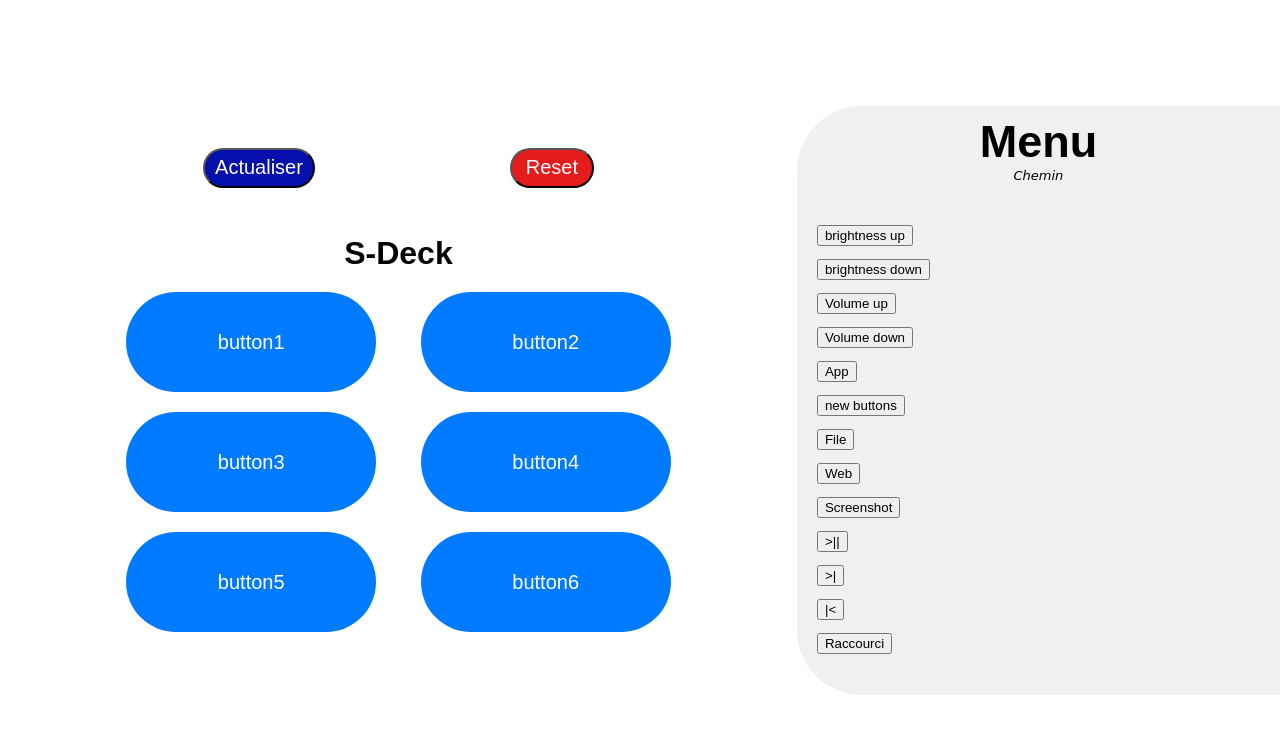
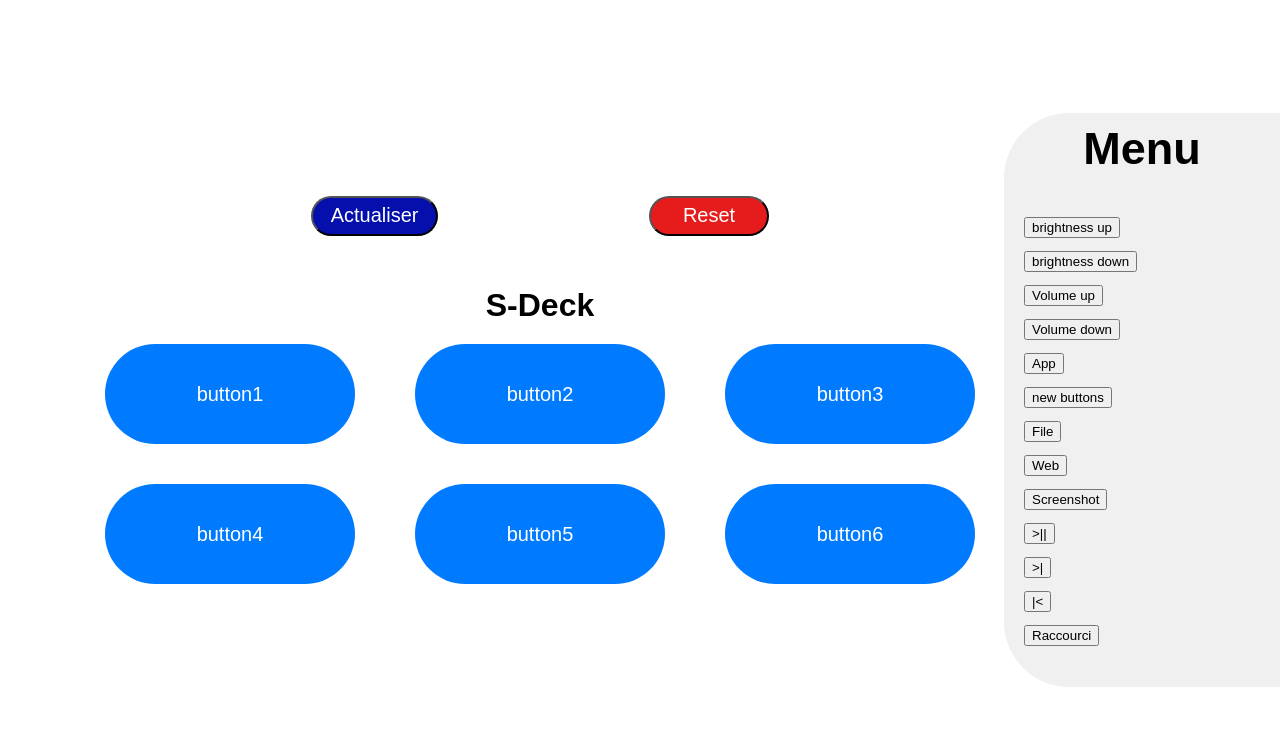
Before and after one commit to SofianeElNaggar/FABLAB, a website: page V2/client/index.html in a window 1280 px wide. Drawn offline with Linux system fonts and the light colour scheme.

Commit message:
modification du css

```diff
--- a/V2/client/index.html
+++ b/V2/client/index.html
@@ -32,8 +32,9 @@
     </div>
     <div class="menu">
         <h2 class="titleMenu">Menu</h2>
-        <p class="path">Chemin</p>
-        <div class="containerC">
+        <!--<p class="path">Chemin</p>
+        -->
+            <div class="containerC">
             <ul id="ul-containerC">
                 <li class="btn">
                     <button id="option1" draggable="true" ondragstart="drag(event)">brightness up</button>
--- a/V2/client/style.css
+++ b/V2/client/style.css
@@ -14,6 +14,7 @@ body {
     flex-direction: column;
     align-items: center;
     text-align: center;
+    margin-right: 200px;
 }
 
 .actualiser{
@@ -43,6 +44,8 @@ body {
     font-size: 20px;
     width: 20%;
     height: 40px;
+    min-width: 120px;
+    max-width: 200px;
     border-radius: 50px;
     background-color: #040fac;
     color: white;
@@ -56,6 +59,8 @@ body {
     font-size: 20px;
     width: 15%;
     height: 40px;
+    min-width: 120px;
+    max-width: 200px;
     border-radius: 50px;
     margin-bottom: 5%;
     background-color: rgb(228, 3, 3, 0.9);
@@ -115,13 +120,35 @@ body {
     background-color: #04468b;
 }
 
+.Boutons {
+    display: grid;
+    grid-template-columns: repeat(3, 1fr);
+    gap: 20px;
+    justify-content: center;
+}
+
+@media (max-width: 1200px) {
+    .Boutons {
+        grid-template-columns: repeat(2, 1fr);
+    }
+}
+
+@media (max-width: 800px) {
+    .Boutons {
+        grid-template-columns: repeat(1, 1fr);
+    }
+}
+
 .menu {
     float: right;
     font-size: 30px;
-    width: 80%;
+    width: 20%;
+    min-width: 200px;
     padding: 10px;
     background-color: #f0f0f0;
     border-radius: 65px 0px 0px 65px;
+    position: fixed;
+    right: 0;
 }
 
 .btn{
```
